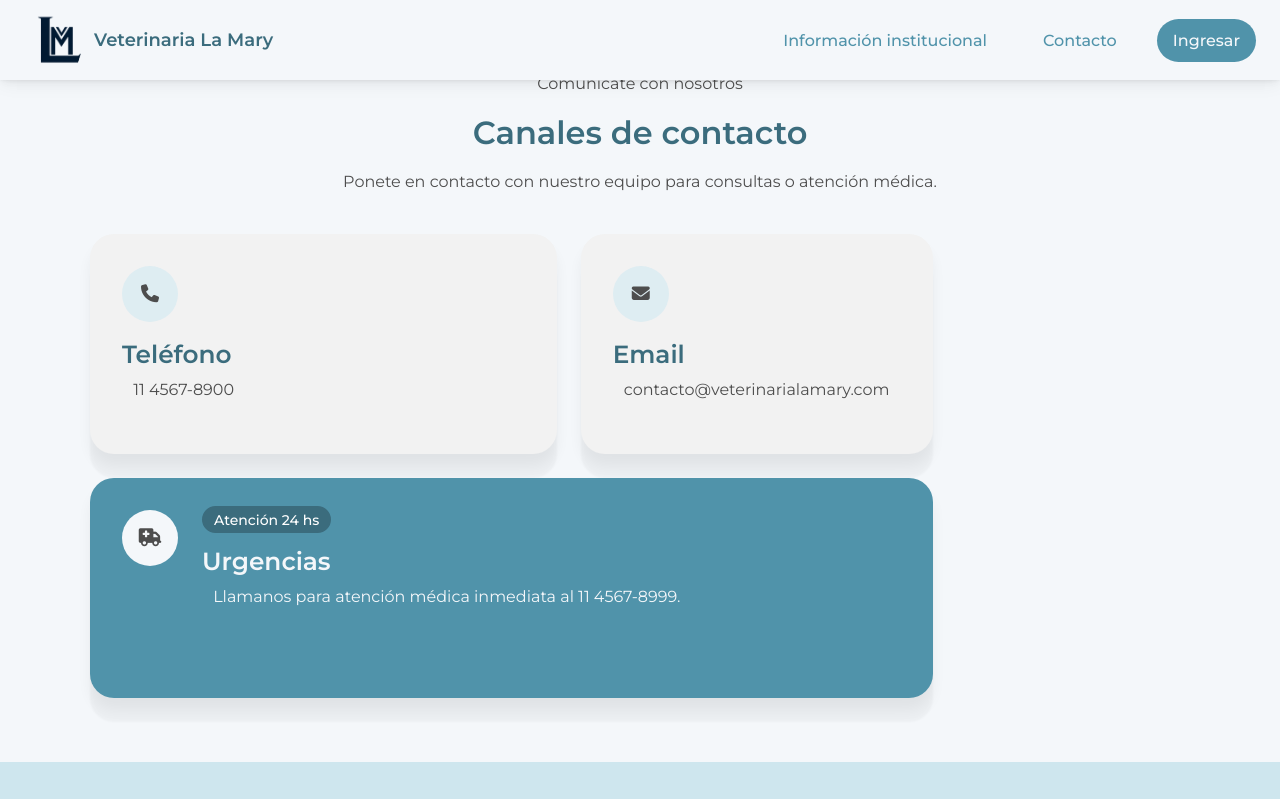
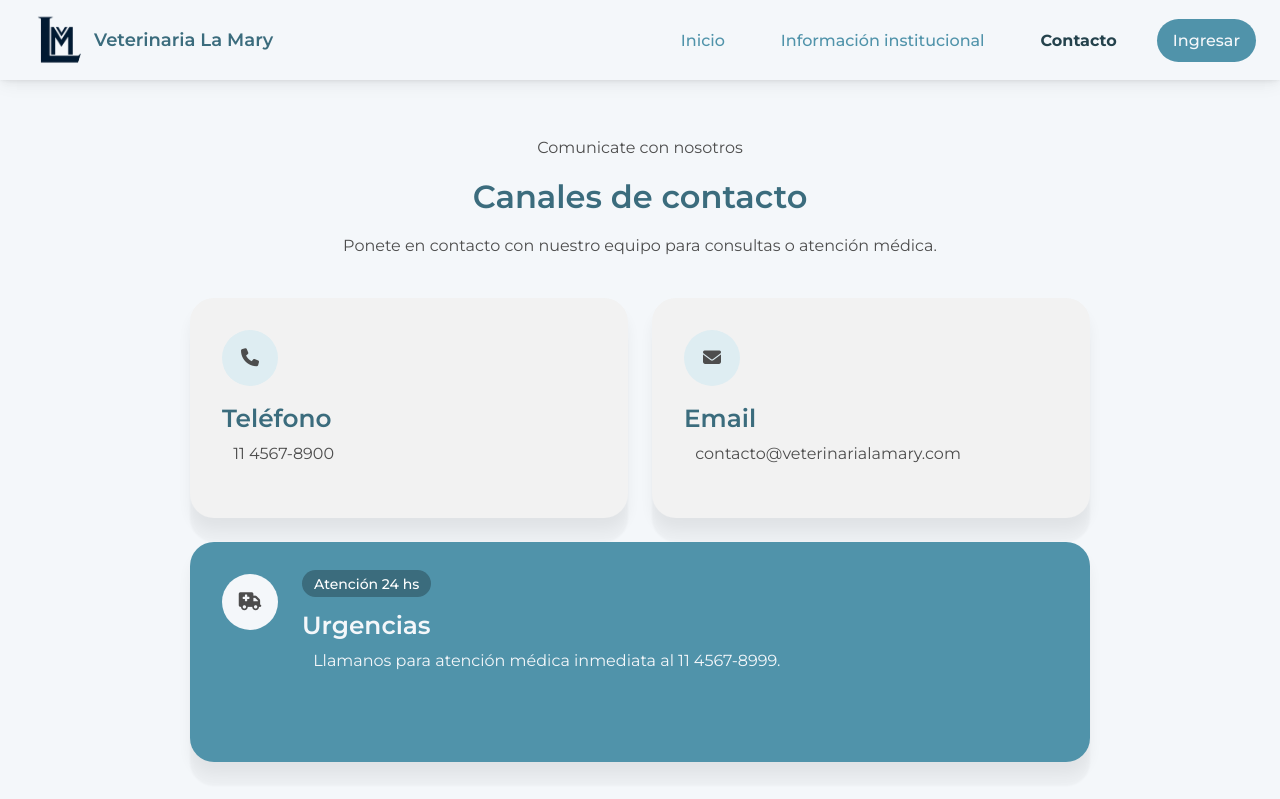
Before and after one commit to ingridcuadra/VeterinariaLaMary-TP, a website built with Vite: page contacto.html in a window 1280 px wide. Shown: the top 799 px of the page. Built offline with nearby package versions, Linux system fonts and the light colour scheme.

Commit message:
union con la pagina de contacto e institucional

```diff
--- a/contacto.html
+++ b/contacto.html
@@ -29,10 +29,13 @@
         <nav>
             <ul>
                 <li>
-                    <a href="index.html" class="btn btn-md btn-link">Información institucional</a>
+                    <a href="./index.html" class="btn btn-md btn-link">Inicio</a>
                 </li>
                 <li>
-                    <a href="contacto.html" class="btn btn-md btn-link">Contacto</a>
+                    <a href="./institucional.html" class="btn btn-md btn-link">Información institucional</a>
+                </li>
+                <li>
+                    <a href="./contacto.html" class="btn btn-md btn-link active">Contacto</a>
                 </li>
                 <li>
                     <a href="" class="btn btn-md btn-primary">Ingresar</a>
@@ -43,7 +46,7 @@
 
     <main>
         <!-- seccion contacto (reutiliza exactamente la estructura de servicios) -->
-        <section class="servicios">
+        <section class="servicios contacto" >
             <div class="textos-servicios">
                 <p>Comunicate con nosotros</p>
                 <h2>Canales de contacto</h2>
--- a/styles/global.css
+++ b/styles/global.css
@@ -358,6 +358,10 @@ label,
     cursor: pointer;
 }
 
+.footer-enlaces {
+    text-align: center;
+}
+
 .footer-bottom {
     border-top: 1px solid var(--color-turquoise-400);
     margin-top: 2rem;
--- a/styles/inicio.css
+++ b/styles/inicio.css
@@ -305,3 +305,39 @@
         grid-column: span 1;
     }
 }
+
+/* botón navbar se activa la pagina donde estás*/
+.btn-link.active {
+    color: var(--color-turquoise-900);
+    font-weight: bold;
+}
+
+/* CONTACTO, pequeños cambios, padding top y cards de 3*/
+.contacto {
+    padding-top: 8rem;
+    padding-bottom: 8rem;
+}
+
+.contacto .lista-servicios {
+    max-width: 900px;
+    grid-template-columns: repeat(2, 1fr);
+}
+
+.contacto .card-destacada {
+    grid-column: span 2;
+}
+
+
+/* RESPONSIVE */
+@media (max-width: 768px) {
+
+    /* ...todo lo que ya tienen... */
+
+    .contacto .lista-servicios {
+        grid-template-columns: 1fr;
+    }
+
+    .contacto .card-destacada {
+        grid-column: span 1;
+    }
+}
```
Also changed, not shown: index.html (+4 -1 lines), institucional.html (+4 -1 lines).
